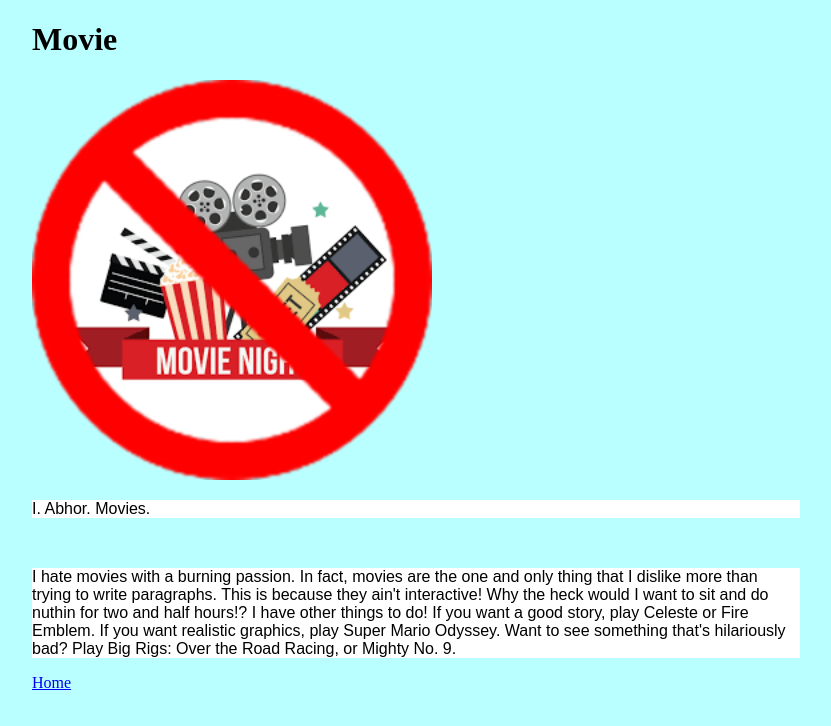
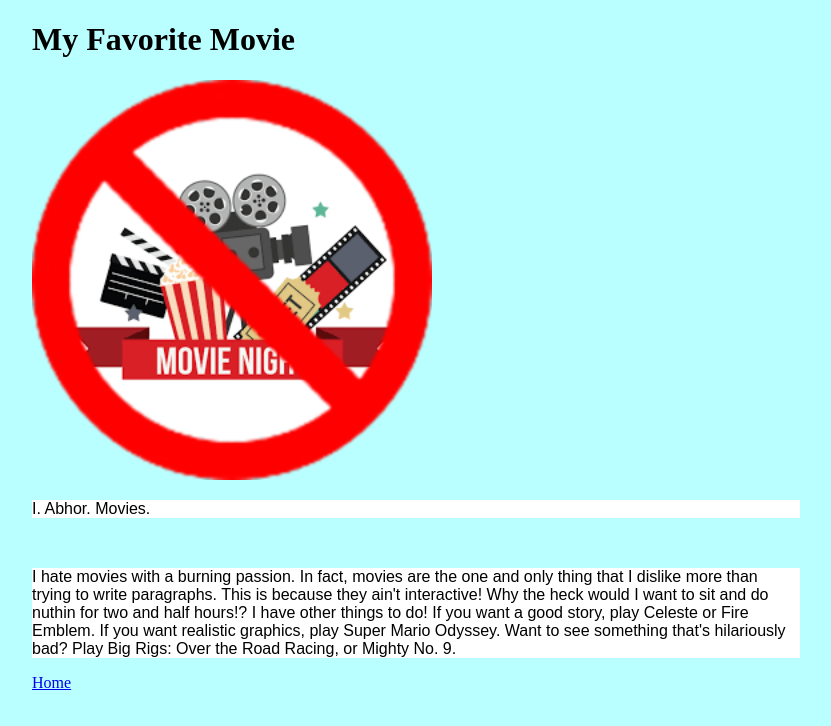
Before and after one commit to hahafunny11/MyWebSite, a plain HTML site: page movie.html in a window 1280 px wide. Shown: the whole page, without its empty margins (224-1055 px from the left). Drawn offline with Linux system fonts and the light colour scheme.

Commit message:
Update movie.html

```diff
--- a/movie.html
+++ b/movie.html
@@ -5,7 +5,7 @@
         <link rel="stylesheet" type="text/css" href="style.css">
     </head>
     <body>
-        <h1>Movie</h1>
+        <h1>My Favorite Movie</h1>
         <img src="images/nomovie.png" width=400 height=400>
         <p>I. Abhor. Movies.</p><br>
         <p>I hate movies with a burning passion. In fact, movies are the one and only thing that I dislike more than trying to write paragraphs. This is because they ain't interactive! Why the heck would I want to sit and do nuthin for two and half hours!? I have other things to do! If you want a good story, play Celeste or Fire Emblem. If you want realistic graphics, play Super Mario Odyssey. Want to see something that's hilariously bad? Play Big Rigs: Over the Road Racing, or Mighty No. 9.</p>
```
